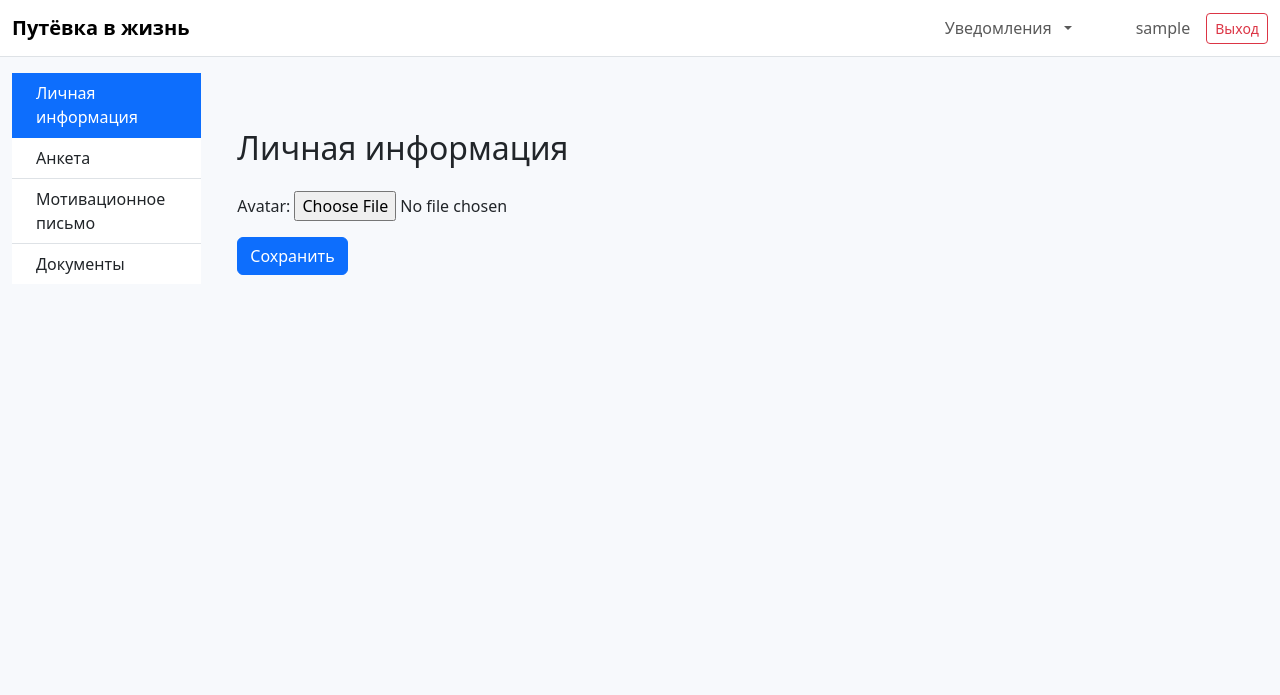
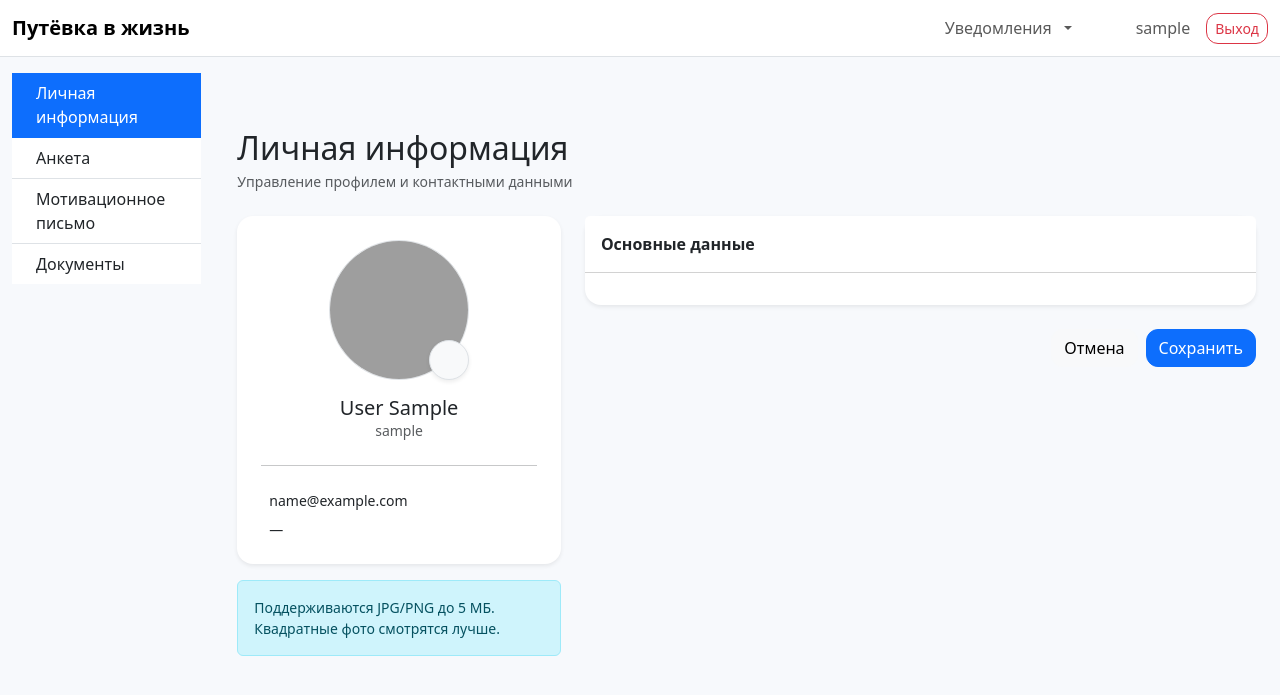
Before and after one commit to devBibin/putevka-v-zhizn, a Django app: page /form/personal-info/ in a window 1280 px wide. Shown: the top 695 px of the page. Run offline with Django 5.2, Linux system fonts and the light colour scheme; the visitor is signed in with stand-in values (Sample User, id 1); data comes from the database, SQL or seed files in the repository; data that the repository does not hold is empty; some libraries are stand-ins or nearby versions; grey boxes are pictures that could not be loaded.

Commit message:
design: page with personal info

```diff
--- a/core/bot.py
+++ b/core/bot.py
@@ -133,6 +133,7 @@
                     if attempt:
                         attempt.phone = phone
                         attempt.user.user_info.phone = phone
+                        attempt.user.user_info.email = user.email
                         attempt.user.user_info.save()
                         attempt.phone_verified = True
                         attempt.current_step = 'finish'
--- a/core/templates/core/_topbar.html
+++ b/core/templates/core/_topbar.html
@@ -44,7 +44,11 @@
                         <button class="nav-link btn btn-link"
                                 id="userMenu" type="button" data-bs-toggle="dropdown"
                                 aria-expanded="false">
-                            {{ request.user.username|default:'Профиль' }}
+                            {% if request.user.user_info.first_name and request.user.user_info.first_name %}
+                                {{ request.user.user_info.first_name }} {{ request.user.user_info.last_name }}
+                            {% else %}
+                                {{ request.user.username|default:'Профиль' }}
+                            {% endif %}
                         </button>
 
                         <form action="{% url 'logout' %}" method="post" class="m-0 p-0">
--- a/scholar_form/forms.py
+++ b/scholar_form/forms.py
@@ -24,10 +24,12 @@
     class Meta:
         model = UserInfo
         fields = [
-            'full_name', 'birth_date', 'region', 'address'
+            'last_name', 'first_name', 'middle_name', 'birth_date', 'region', 'address'
         ]
         widgets = {
-            'full_name': forms.TextInput(attrs={'placeholder': 'Иванов Иван Иванович'}),
+            'last_name': forms.TextInput(attrs={'placeholder': 'Иванов'}),
+            'first_name': forms.TextInput(attrs={'placeholder': 'Иван'}),
+            'middle_name': forms.TextInput(attrs={'placeholder': 'Иванович'}),
             'region': forms.TextInput(attrs={'placeholder': 'Московская область'}),
             'address': forms.TextInput(attrs={'placeholder': 'ул. Ленина, д. 1, кв. 2'}),
         }
--- a/scholar_form/models.py
+++ b/scholar_form/models.py
@@ -9,7 +9,9 @@
     user = models.OneToOneField(User, on_delete=models.CASCADE, null=True, related_name='user_info')
 
     # Step 1: Personal Info
-    full_name = models.CharField(max_length=255, verbose_name="ФИО", blank=True)
+    last_name = models.CharField(max_length=255, verbose_name="Фамилия", blank=True)
+    first_name = models.CharField(max_length=255, verbose_name="Имя", blank=True)
+    middle_name = models.CharField(max_length=255, verbose_name="Отчество", blank=True)
     birth_date = models.DateField(verbose_name="Дата рождения", null=True)
     phone = models.CharField(max_length=20, verbose_name="Телефон", blank=True)
     email = models.EmailField(verbose_name="Email", blank=True)
--- a/scholar_form/templates/personal_info.html
+++ b/scholar_form/templates/personal_info.html
@@ -1,21 +1,140 @@
 {% extends "core/base.html" %}
+{% load widget_tweaks %}
 {% block content %}
 <div class="container py-5">
-    <h2 class="mb-4">Личная информация</h2>
+  <!-- Заголовок + хлебные крошки -->
+  <div class="d-flex justify-content-between align-items-center mb-4">
+    <div>
+      <h2 class="mb-1">Личная информация</h2>
+      <div class="text-muted small">Управление профилем и контактными данными</div>
+    </div>
+  </div>
 
-    <form method="post" enctype="multipart/form-data">
+  <div class="row g-4">
+    <!-- Левая колонка: карточка профиля -->
+    <div class="col-lg-4">
+      <div class="card shadow-sm border-0">
+        <div class="card-body text-center p-4">
+          <div class="position-relative d-inline-block">
+            <img
+              id="avatarPreview"
+              src="{% if form.instance.avatar %}{{ form.instance.avatar.url }}{% else %}https://ui-avatars.com/api/?name={{ user.get_full_name|default:user.username|urlencode }}&size=256&background=0D6EFD&color=fff{% endif %}"
+              alt="Аватар"
+              class="rounded-circle border"
+              style="width: 140px; height: 140px; object-fit: cover;"
+            >
+            <!-- Кнопка-иконка поверх аватарки -->
+            <label for="id_avatar"
+                   class="btn btn-light btn-sm border position-absolute bottom-0 end-0 rounded-circle shadow-sm"
+                   title="Загрузить новый аватар"
+                   style="width: 40px; height: 40px;">
+              <i class="bi bi-camera"></i>
+            </label>
+          </div>
+
+          <h5 class="mt-3 mb-0">
+            {{ user.user_info.last_name|default:user.last_name }} {{ user.user_info.first_name|default:user.first_name }} {{ user.user_info.middle_name|default:"" }}
+          </h5>
+          <div class="text-muted small">{{ user.username }}</div>
+
+          <hr class="my-4">
+
+          <div class="d-flex flex-column gap-2 text-start small">
+            <div class="d-flex align-items-center gap-2">
+              <i class="bi bi-envelope text-primary"></i>
+              <span>{{ user.user_info.email|default:user.email }}</span>
+            </div>
+            <div class="d-flex align-items-center gap-2">
+              <i class="bi bi-telephone text-primary"></i>
+              <span>{{ user.user_info.phone|default:"—" }}</span>
+            </div>
+          </div>
+        </div>
+      </div>
+
+      <!-- Подсказка -->
+      <div class="alert alert-info mt-3 small mb-0">
+        <i class="bi bi-info-circle"></i>
+        Поддерживаются JPG/PNG до 5 МБ. Квадратные фото смотрятся лучше.
+      </div>
+    </div>
+
+    <!-- Правая колонка: форма -->
+    <div class="col-lg-8">
+      <form method="post" enctype="multipart/form-data" class="needs-validation" novalidate>
         {% csrf_token %}
-        <div class="mb-3">
-            {% if form.instance.avatar %}
-                <img src="{{ form.instance.avatar.url }}"
-                     alt="Аватар"
-                     class="rounded-circle mb-3"
-                     style="width: 120px; height: 120px; object-fit: cover;">
-            {% endif %}
+
+        <!-- Ошибки формы -->
+        {% if form.non_field_errors %}
+          <div class="alert alert-danger">
+            {% for e in form.non_field_errors %}<div>{{ e }}</div>{% endfor %}
+          </div>
+        {% endif %}
+
+        <div class="card shadow-sm border-0 mb-4">
+          <div class="card-header bg-white py-3">
+            <strong>Основные данные</strong>
+          </div>
+          <div class="card-body">
+            <div class="row g-3">
+              {# Поле аватара рендерим скрыто, управляем через кнопку-метку на карточке #}
+              {% if form.avatar %}
+                <div class="col-12 d-none">
+                  {% render_field form.avatar class+="form-control" %}
+                </div>
+              {% endif %}
+
+              {# Остальные видимые поля — равномерно по сетке #}
+              {% for field in form.visible_fields %}
+                {% if field.name != "avatar" %}
+                  <div class="col-md-6">
+                    <label class="form-label" for="{{ field.id_for_label }}">{{ field.label }}</label>
+                    {% render_field field class+="form-control" %}
+                    {% if field.help_text %}
+                      <div class="form-text">{{ field.help_text }}</div>
+                    {% endif %}
+                    {% for error in field.errors %}
+                      <div class="invalid-feedback d-block">{{ error }}</div>
+                    {% endfor %}
+                  </div>
+                {% endif %}
+              {% endfor %}
+            </div>
+          </div>
         </div>
-        {{ form.as_p }}
-        {{ user.user_info.full_name }}
-        <button type="submit" class="btn btn-primary">Сохранить</button>
-    </form>
+
+        <div class="d-flex justify-content-end gap-2">
+          <a href="{% url 'index' %}" class="btn btn-light">Отмена</a>
+          <button type="submit" class="btn btn-primary">
+            <i class="bi bi-check2-circle"></i> Сохранить
+          </button>
+        </div>
+      </form>
+    </div>
+  </div>
 </div>
+
+<!-- Небольшие правки стилей -->
+<style>
+  .card { border-radius: 1rem; }
+  .btn, .form-control { border-radius: .75rem; }
+</style>
+
+<!-- Превью аватара + клик по ярлыку -->
+<script>
+  (function () {
+    const input = document.getElementById('id_avatar');
+    const preview = document.getElementById('avatarPreview');
+    if (input && preview) {
+      input.addEventListener('change', (e) => {
+        const file = e.target.files?.[0];
+        if (!file) return;
+        if (!file.type.startsWith('image/')) return;
+        const reader = new FileReader();
+        reader.onload = (ev) => { preview.src = ev.target.result; };
+        reader.readAsDataURL(file);
+      });
+    }
+  })();
+</script>
 {% endblock %}
```
